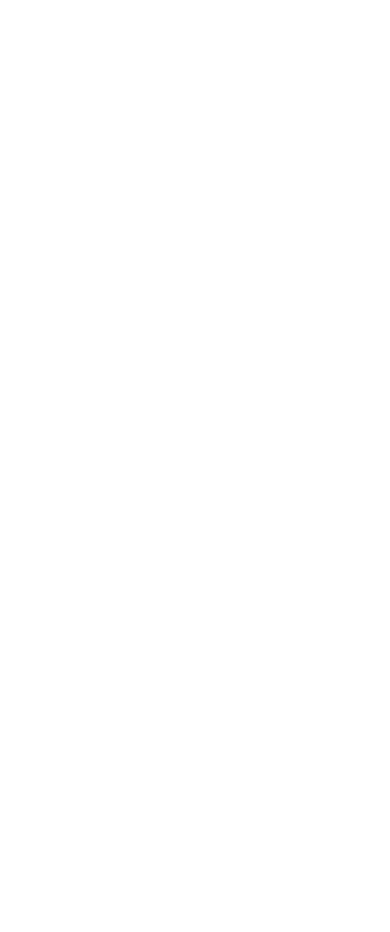
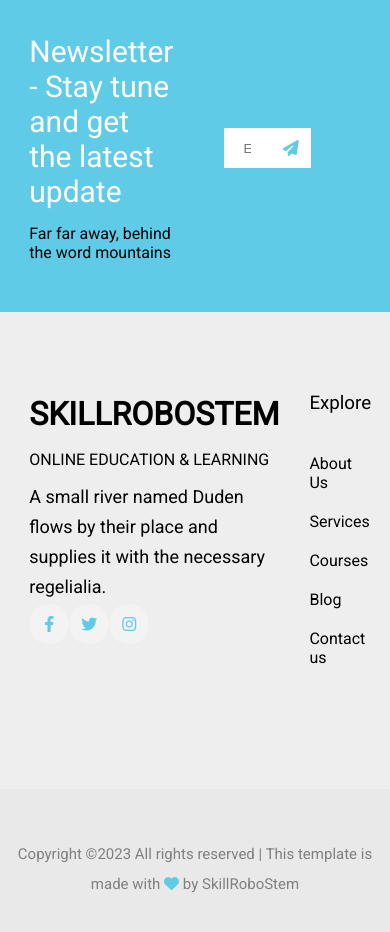
Before and after one commit to ja-hin/SkillRobostem, a React (Vite) app: page /contact in a window 390 px wide. Shown: the part 2100-3032 px from the top of the page. Before the commit the page ends 2088 px from the top, so only its background shows below. Built offline with nearby package versions, Linux system fonts and the light colour scheme.

Commit message:
media query

```diff
--- a/src/App.css
+++ b/src/App.css
@@ -114,7 +114,7 @@
   justify-content: center;
   z-index: -1;
   width: 100%;
-  height: 100vh;
+
   color: #fff;
   text-align: center;
   padding-bottom: 65px;
--- a/src/App.jsx
+++ b/src/App.jsx
@@ -7,6 +7,7 @@
 import About from "./Components/about/About";
 import programhome from "./Components/Program/Programhome";
 import Contact from "./Components/contact/Contact";
+import Footer from "./Components/common/footer/footer";
 
 const App = () => {
   return (
@@ -20,6 +21,7 @@
           <Route path="/program" exact Component={programhome} />
           <Route path="/contact" exact Component={Contact} />
         </Routes>
+        <Footer/>
       </Router>
     </>
   );
--- a/src/Components/Program/Programhome.jsx
+++ b/src/Components/Program/Programhome.jsx
@@ -2,6 +2,7 @@
 import Back from '../common/back/Back'
 import Programcard from './Programcard'
 import Onlineprogram from './Onlineprogram'
+import Footer from '../common/footer/footer'
 
 
 
@@ -11,6 +12,7 @@
     <Back title='Explore Courses'/>
    <Programcard/>
    <Onlineprogram/>
+
     </>
   )
 }
--- a/src/Components/about/About.jsx
+++ b/src/Components/about/About.jsx
@@ -1,12 +1,14 @@
 import React from 'react'
 import Back from '../common/back/Back'
 import AboutCard from './AboutCard'
+import Footer from '../common/footer/footer'
 
 const About = () => {
   return (
     <>
       <Back title ='About Us'/>
       <AboutCard />
+
     </>
   )
 }
--- /dev/null
+++ b/src/Components/common/footer/footer.css
@@ -0,0 +1,131 @@
+.newletter {
+    background-color: #5FCBE7;
+    padding: 50px 0;
+    color: #fff;
+  }
+  .container4{
+    max-width: 85%;
+    margin: auto;
+  }
+  footer .container5 {
+    grid-gap: 30px;
+    display: grid;
+    grid-template-columns: 3fr 2fr 2fr 4fr ;
+}
+.paddingg {
+    padding: 80px 0;
+}
+.container5 {
+    margin: auto;
+    max-width: 85%;
+}
+  .flexSB0{
+    display: flex;
+    justify-content: space-between;
+  }
+  .newletter .right,
+  .newletter .left {
+    padding-right: 50px;
+  }
+  .newletter h1 {
+    color: #fff;
+    font-size: 30px;
+    font-weight: 500;
+    margin-bottom: 15px;
+  }
+  .newletter .right {
+    display: flex;
+    justify-content: space-between;
+    align-items: center;
+  }
+  .newletter input {
+    width: 100%;
+    padding: 20px;
+    border: none;
+    outline: none;
+    height: 30px;
+  }
+  .newletter i {
+    padding: 12px;
+    color: #5FCBE7;
+    background-color: #fff;
+  }
+  footer {
+    background-color: #eeeeee;
+  }
+
+  @media screen and (max-width: 768px) {
+    footer .container {
+      grid-template-columns: repeat(2, 1fr);
+    }
+  }
+  footer .logo span {
+    color: #5FCBE7;
+    font-size: 14px;
+  }
+  footer .logo p {
+    color: grey;
+    margin: 30px 0 15px 0;
+  }
+  footer .logo .icon {
+    background-color: #5FCBE7;
+    color: white;
+    margin-right: 10px;
+  }
+  .leftbox{
+    line-height: 45px;
+  }
+  footer h3 {
+    margin-bottom: 40px;
+    font-weight: 500;
+  }
+  footer ul li {
+    margin-bottom: 20px;
+  }
+  footer .link li::before {
+    content: "⟶";
+    color: #5FCBE7;
+    margin-right: 5px;
+  }
+  footer .items {
+    margin-bottom: 30px;
+  }
+  footer .items img {
+    width: 50px;
+    height: 50px;
+    border-radius: 5px;
+    margin-right: 10px;
+    object-fit: cover;
+  }
+  footer .items span,
+  footer .items i {
+    font-size: 12px;
+    color: #5FCBE7;
+    margin-right: 5px;
+    text-transform: capitalize;
+  }
+  footer h4 {
+    font-weight: 400;
+    margin-top: 5px;
+  }
+  footer .last ul li {
+    display: flex;
+    margin-bottom: 50px;
+  }
+  footer .last i {
+    width: 60px;
+    font-size: 20px;
+    color: #5FCBE7;
+  }
+  .legal {
+    text-align: center;
+    padding: 50px 0;
+    color: grey;
+    background-color: #e9e9e9;
+  }
+  .legal p {
+    font-size: 15px;
+  }
+  .legal i {
+    color: #5FCBE7;
+  }
--- /dev/null
+++ b/src/Components/common/footer/footer.jsx
@@ -0,0 +1,100 @@
+import React from "react"
+import { blog } from "../../../dummydata"
+import "./footer.css"
+
+const Footer = () => {
+  return (
+    <>
+      <section className='newletter'>
+        <div className='container4 flexSB0'>
+          <div className='left row'>
+            <h1>Newsletter - Stay tune and get the latest update</h1>
+            <span>Far far away, behind the word mountains</span>
+          </div>
+          <div className='right row'>
+            <input type='text' placeholder='Enter email address' />
+            <i className='fa fa-paper-plane'></i>
+          </div>
+        </div>
+      </section>
+      <footer>
+        <div className='container5 paddingg'>
+          <div className='leftbox'>
+            <h1>SKILLROBOSTEM</h1>
+            <span>ONLINE EDUCATION & LEARNING</span>
+            <p>A small river named Duden flows by their place and supplies it with the necessary regelialia.</p>
+
+            <i className='fab fa-facebook-f icon'></i>
+            <i className='fab fa-twitter icon'></i>
+            <i className='fab fa-instagram icon'></i>
+          </div>
+          <div className='Clink'>
+            <h3>Explore</h3>
+            <ul>
+              <li>About Us</li>
+              <li>Services</li>
+              <li>Courses</li>
+              <li>Blog</li>
+              <li>Contact us</li>
+            </ul>
+          </div>
+          <div className='Qlink'>
+            <h3>Quick Links</h3>
+            <ul>
+              <li>Contact Us</li>
+              <li>Pricing</li>
+              <li>Terms & Conditions</li>
+              <li>Privacy</li>
+              <li>Feedbacks</li>
+            </ul>
+          </div>
+          {/* <div className='box'>
+            <h3>Recent Post</h3>
+            {blog.slice(0, 3).map((val) => (
+              <div className='items flexSB'>
+                <div className='img'>
+                  <img src={val.cover} alt='' />
+                </div>
+                <div className='text'>
+                  <span>
+                    <i className='fa fa-calendar-alt'></i>
+                    <label htmlFor=''>{val.date}</label>
+                  </span>
+                  <span>
+                    <i className='fa fa-user'></i>
+                    <label htmlFor=''>{val.type}</label>
+                  </span>
+                  <h4>{val.title.slice(0, 40)}...</h4>
+                </div>
+              </div>
+            ))}
+          </div> */}
+          <div className='box last'>
+            <h3>Have a Questions?</h3>
+            <ul>
+              <li>
+                <i className='fa fa-map'></i>
+                203 Fake St. Mountain View, San Francisco, California, USA
+              </li>
+              <li>
+                <i className='fa fa-phone-alt'></i>
+                +2 392 3929 210
+              </li>
+              <li>
+                <i className='fa fa-paper-plane'></i>
+                info@yourdomain.com
+              </li>
+            </ul>
+          </div>
+        </div>
+      </footer>
+      <div className='legal'>
+        <p>
+          Copyright ©2023 All rights reserved | This template is made with <i className='fa fa-heart'></i> by SkillRoboStem
+        </p>
+      </div>
+    </>
+  )
+}
+
+export default Footer
--- a/src/Components/contact/Contact.jsx
+++ b/src/Components/contact/Contact.jsx
@@ -2,12 +2,14 @@
 import Back from '../common/back/Back'
 import './contact.css'
 import Contactadd from './contactadd'
+import Footer from '../common/footer/footer'
 
 const Contact = () => {
   return (
     <>
     <Back title='Contact Us'/>
     <Contactadd/>
+
     </>
   )
 }
--- a/src/Components/contact/contact.css
+++ b/src/Components/contact/contact.css
@@ -9,7 +9,7 @@
 }
 .contacts iframe{
     border: none;
-    height: 100%;
+    height: 50%;
     width: 100%;
 }
 .rightrows{
@@ -60,3 +60,29 @@
     font-size: 15px;
     word-spacing: 5px;
   }
+
+
+@media screen and (min-width: 768px) and (max-width:1300px)  {
+    .shadow{
+        margin-top: 15%;
+    }
+    .leftrows {
+        width: 50%;
+        display: flex;
+        flex-direction: column;
+        justify-content: center;
+}
+.rightrows {
+    width: 50%;
+    padding: 34px;
+}
+.grid4 {
+    margin: 11px 0;
+    display: block;
+    line-height: 35px;
+}
+.boxe {
+   width: auto;
+}
+
+}
--- a/src/Components/home/Home.jsx
+++ b/src/Components/home/Home.jsx
@@ -5,6 +5,7 @@
 import Programcard from '../Program/Programcard'
 import Onlineprogram from '../Program/Onlineprogram'
 import Contactadd from '../contact/contactadd'
+import Footer from '../common/footer/footer'
 const Home = () => {
   return (
     <>
@@ -16,6 +17,7 @@
 
 
 
+
     </>
   )
 }
--- a/src/Components/home/hero/Hero.jsx
+++ b/src/Components/home/hero/Hero.jsx
@@ -1,6 +1,6 @@
 import React from "react";
 import "./hero.css";
-import bg from '../../../assets/bg.png'
+import bg from "../../../assets/bg.png";
 import Title from "../../common/title/Title";
 
 const Hero = () => {
@@ -9,18 +9,19 @@
       <section className="hero">
         <div className="container">
           <div className="row">
-            <Title  title='Welcome to Skill Robostem'/>
+            <Title title="Welcome to Skill Robostem" />
             <p>
-              Lorem ipsum dolor sit amet consectetur adipisicing elit.
-              Cupiditate quod magnam, eveniet reprehenderit cum iste expedita
-              consequatur dolorum earum, esse minus, inventore dolorem voluptas
-              illum repudiandae suscipit quisquam similique vero.
+              Skillrobostem Private Limited is an educational startup to
+              introduce Robotics, IoT, Artificial Intelligence, and Drones to
+              students with Hand-on experience.The Initiative to start this
+              company is to improve the Technical knowledge for a better
+              tomorrow and make them future ready with next Generation Skills.
             </p>
             <div className="button">
               <button className="primary-btn">
                 GET STARTED NOW <i className="fa fa-long-arrow-alt-right"></i>
               </button>
-              <button >
+              <button>
                 VIEW COURSE<i className="fa fa-long-arrow-alt-right"></i>
               </button>
             </div>
--- a/src/Components/home/hero/hero.css
+++ b/src/Components/home/hero/hero.css
@@ -31,7 +31,7 @@
     text-align: center;
     margin: 0;padding: 0;
 }
-@media screen and (max-width:768px){
+@media screen and (min-width:350px) and  (max-width:1440px){
 
     .hero{
 
```
